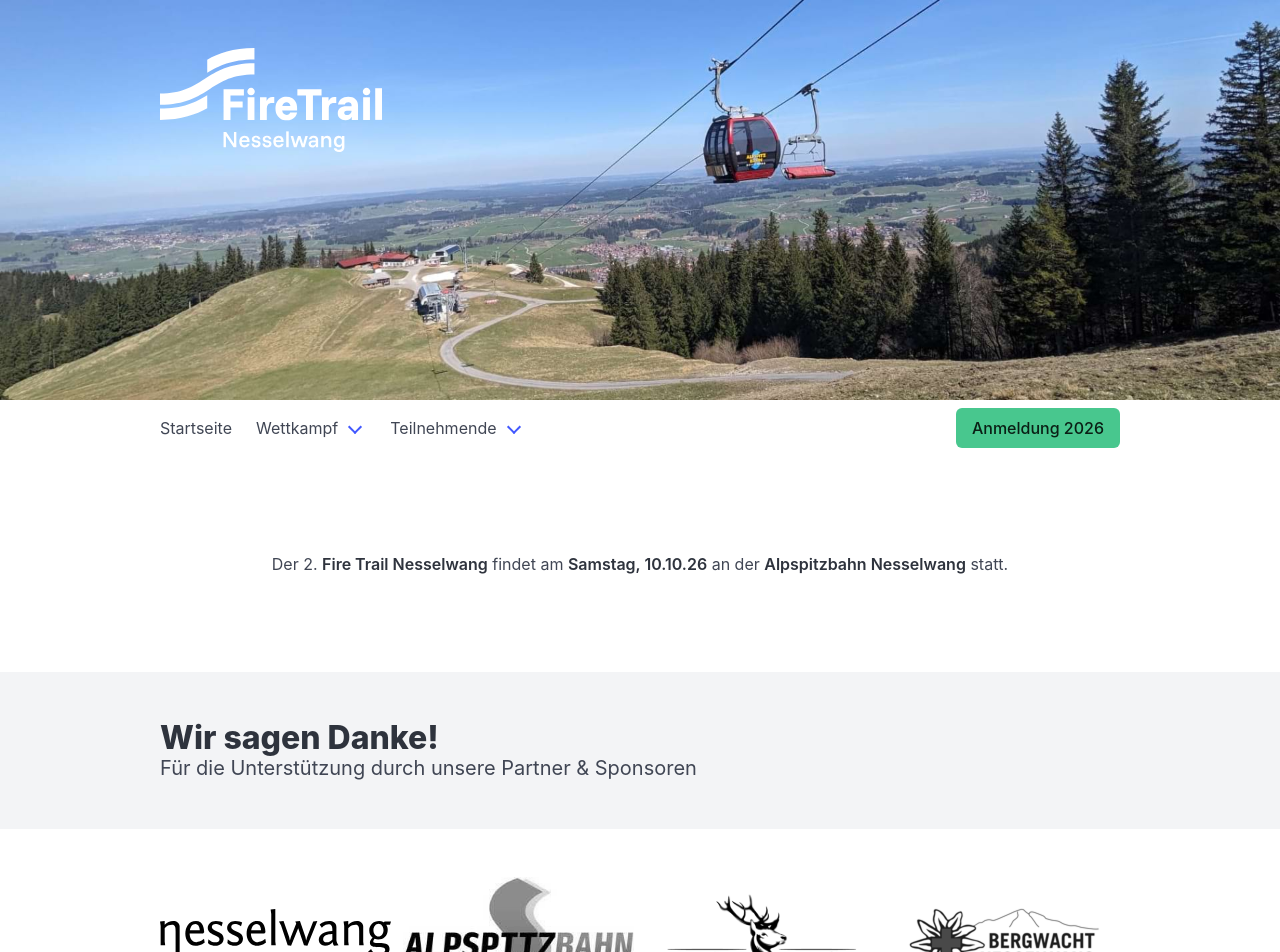
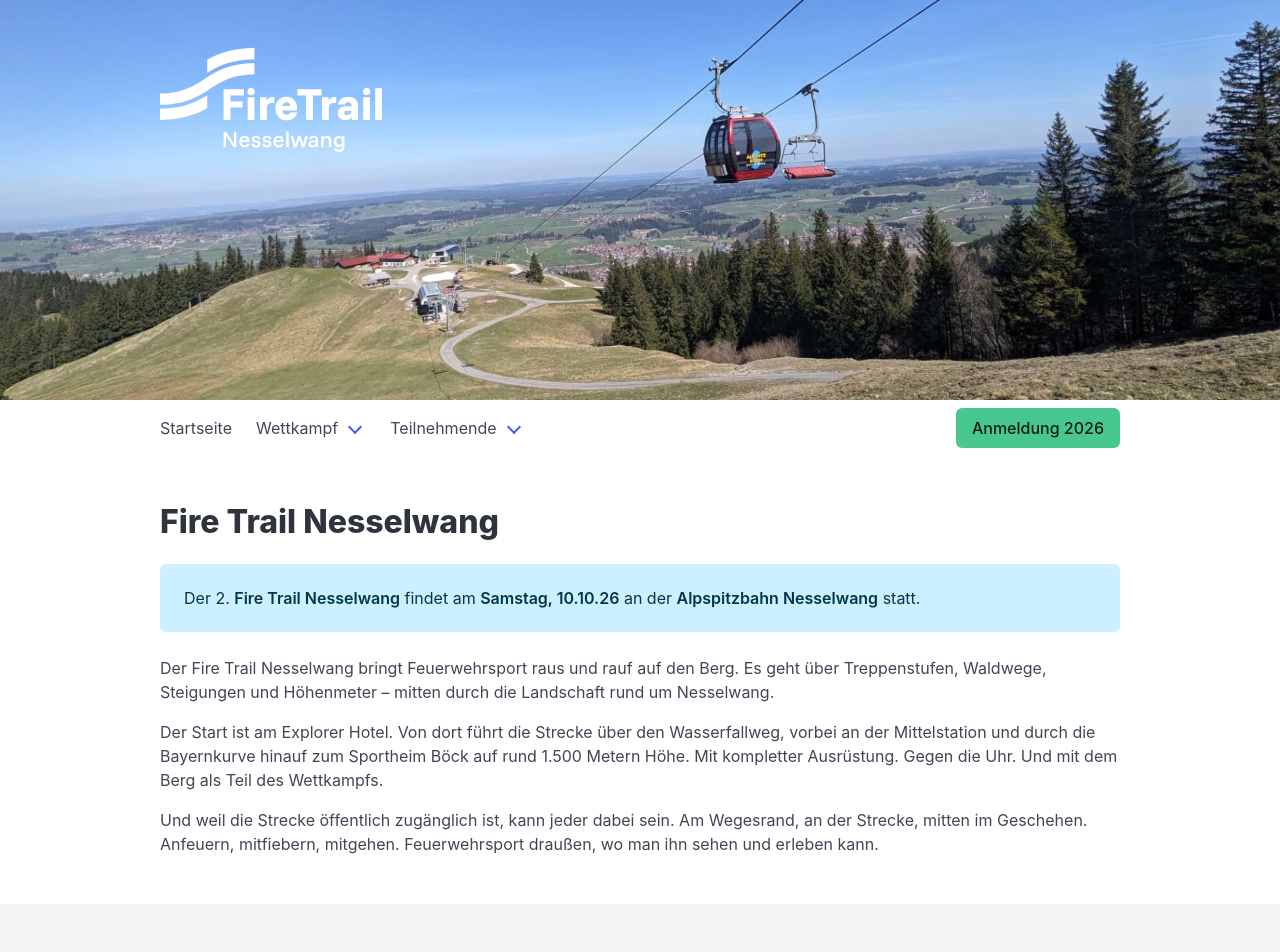
Before and after one commit to steffkes/nesselwang-competition, a Nuxt app: page / in a window 1280 px wide. Shown: the top 952 px of the page. Built offline with nearby package versions, Linux system fonts and the light colour scheme; no server answers.

Commit message:
improve introduction

```diff
--- a/pages/index.vue
+++ b/pages/index.vue
@@ -1,12 +1,36 @@
 <template>
   <div>
-    <section class="section my-6">
+    <section class="section">
       <div class="container is-max-desktop">
         <div class="content">
-          <p class="has-text-centered">
-            Der 2. <strong>Fire Trail Nesselwang</strong> findet am
-            <strong>Samstag, 10.10.26</strong> an der
-            <strong>Alpspitzbahn Nesselwang</strong> statt.
+          <h1 class="title">Fire Trail Nesselwang</h1>
+
+          <div class="notification is-info is-light">
+            <p>
+              Der 2. <strong>Fire Trail Nesselwang</strong> findet am
+              <strong>Samstag, 10.10.26</strong> an der
+              <strong>Alpspitzbahn Nesselwang</strong> statt.
+            </p>
+          </div>
+
+          <p>
+            Der Fire Trail Nesselwang bringt Feuerwehrsport raus und rauf auf
+            den Berg. Es geht über Treppenstufen, Waldwege, Steigungen und
+            Höhenmeter – mitten durch die Landschaft rund um Nesselwang.
+          </p>
+
+          <p>
+            Der Start ist am Explorer Hotel. Von dort führt die Strecke über den
+            Wasserfallweg, vorbei an der Mittelstation und durch die Bayernkurve
+            hinauf zum Sportheim Böck auf rund 1.500 Metern Höhe. Mit kompletter
+            Ausrüstung. Gegen die Uhr. Und mit dem Berg als Teil des Wettkampfs.
+          </p>
+
+          <p>
+            Und weil die Strecke öffentlich zugänglich ist, kann jeder dabei
+            sein. Am Wegesrand, an der Strecke, mitten im Geschehen. Anfeuern,
+            mitfiebern, mitgehen. Feuerwehrsport draußen, wo man ihn sehen und
+            erleben kann.
           </p>
         </div>
       </div>
```
